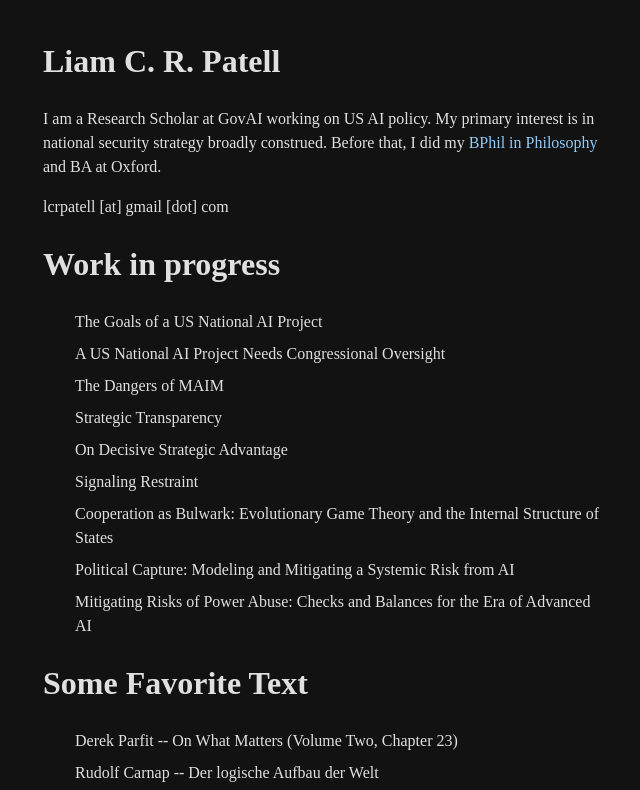
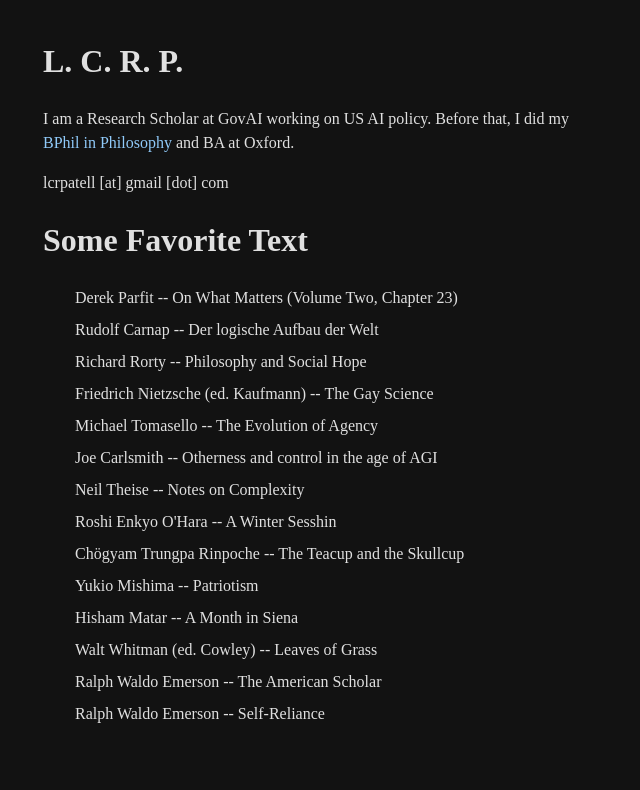
Before and after one commit to lcrpatell/lcrpatell.github.io, a plain HTML site: page index.html in a window 1280 px wide. Shown: the top 790 px of the page, without its empty margins (317-957 px from the left). Drawn offline with Linux system fonts and the light colour scheme.

Commit message:
Update index.html

```diff
--- a/index.html
+++ b/index.html
@@ -49,22 +49,10 @@
     </style>
 </head>
 <body>
-  <h1>Liam C. R. Patell</h1>
+  <h1>L. C. R. P.</h1>
   <div class="content">
-  <p>I am a Research Scholar at GovAI working on US AI policy. My primary interest is in national security strategy broadly construed. Before that, I did my <a href="https://drive.google.com/file/d/1jOxA71irDVt5pfVIjbbZz8VQ1Qkzu-An/view?usp=share_link">BPhil in Philosophy</a> and BA at Oxford.</p>
+  <p>I am a Research Scholar at GovAI working on US AI policy. Before that, I did my <a href="https://drive.google.com/file/d/1jOxA71irDVt5pfVIjbbZz8VQ1Qkzu-An/view?usp=share_link">BPhil in Philosophy</a> and BA at Oxford.</p>
   <p>lcrpatell [at] gmail [dot] com</p>
-  <h1>Work in progress</h1>
-  <ul>
-    <li>The Goals of a US National AI Project</li>
-    <li>A US National AI Project Needs Congressional Oversight</li>
-    <li>The Dangers of MAIM</li>
-    <li>Strategic Transparency</li>
-    <li>On Decisive Strategic Advantage</li>
-    <li>Signaling Restraint</li>
-    <li>Cooperation as Bulwark: Evolutionary Game Theory and the Internal Structure of States</li>
-    <li>Political Capture: Modeling and Mitigating a Systemic Risk from AI</li>
-    <li>Mitigating Risks of Power Abuse: Checks and Balances for the Era of Advanced AI</li>
-  </ul>
     <h1>Some Favorite Text</h1>
     <ul>
       <li>Derek Parfit -- On What Matters (Volume Two, Chapter 23)</li>
```
